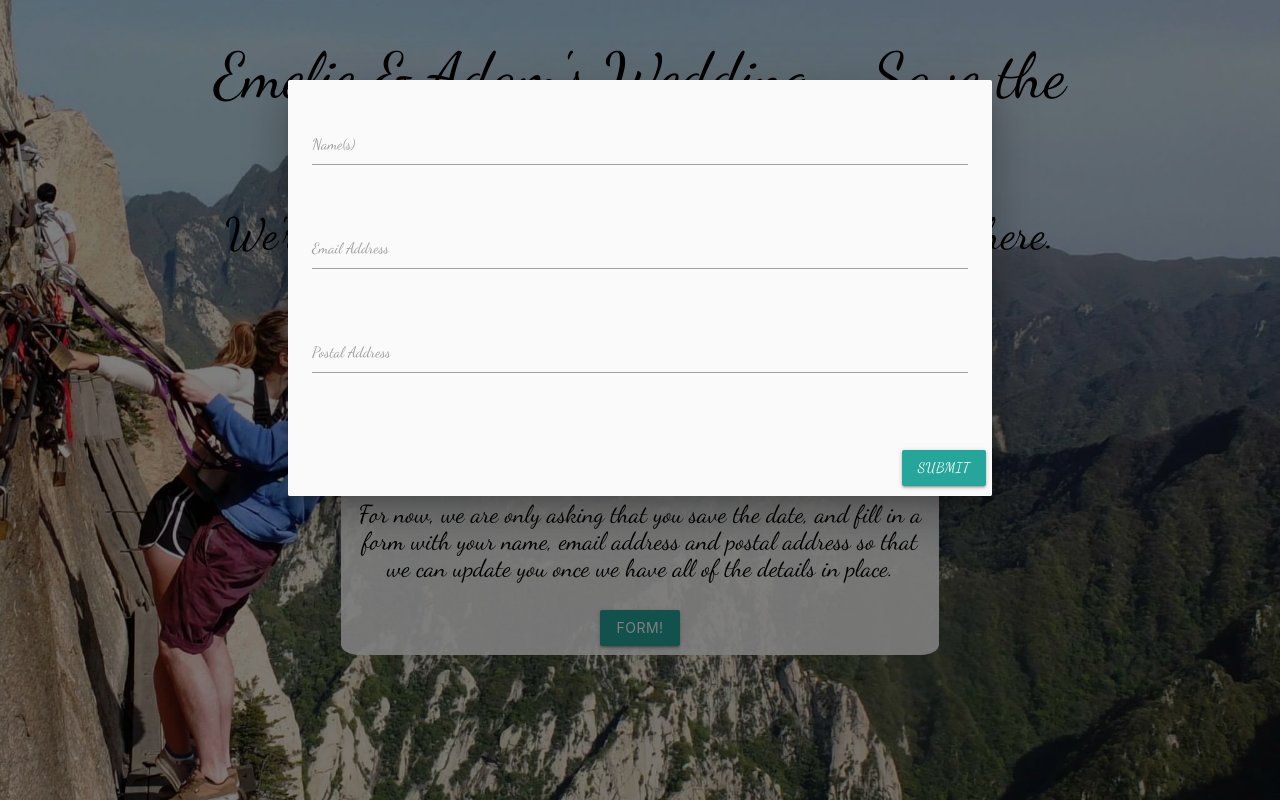
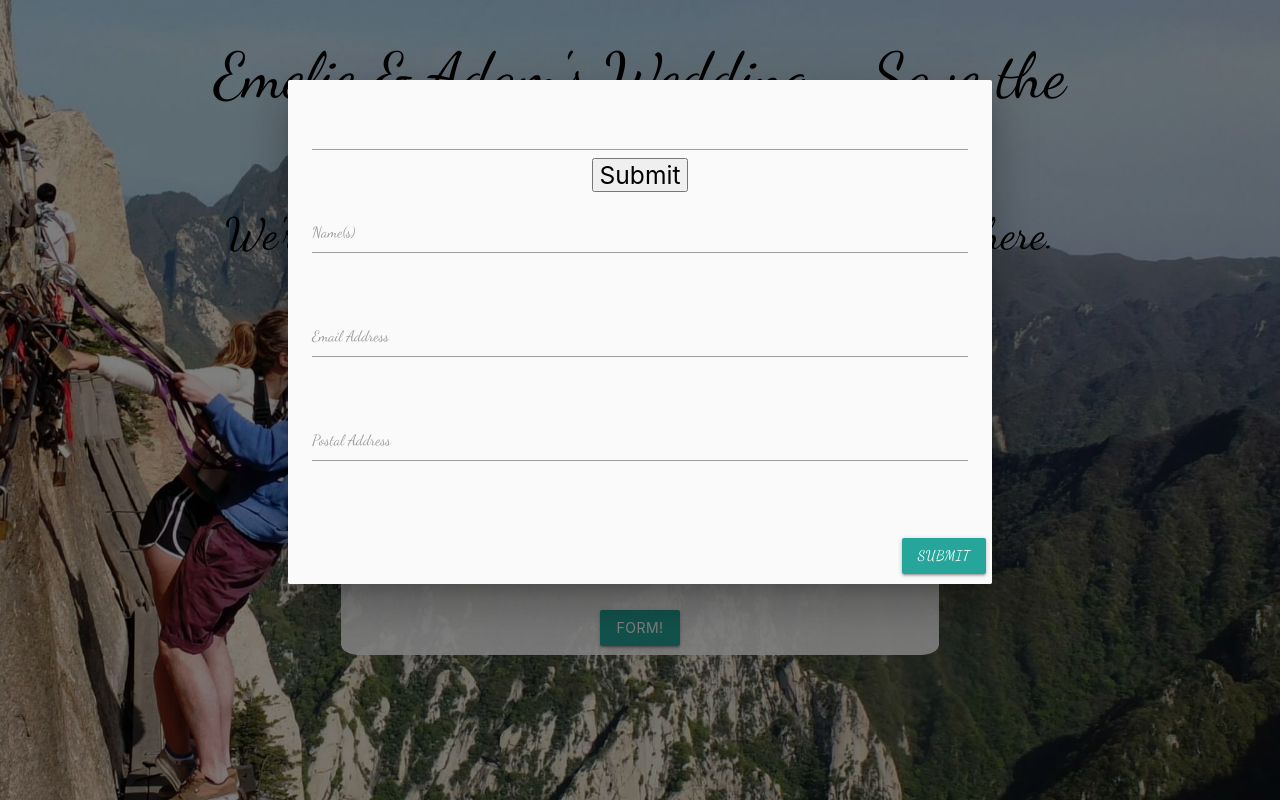
Before and after one commit to adamdelancey/wedding, a plain HTML site: page index.html in a window 1280 px wide. Both pictures are taken after a click on the button "FORM!". Drawn offline with nearby package versions, Linux system fonts and the light colour scheme.

Commit message:
jiosefjioe

```diff
--- a/index.html
+++ b/index.html
@@ -40,6 +40,7 @@
                     <!-- Modal Structure -->
                     <div id="modal1" class="modal">
                         <div class="modal-content">
+                            <form><input type="text"><input type="submit" value="Submit"></form>
                             <div class="row">
                                 <div class="input-field col s12">
                                     <input id="name" type="text" class="validate">
```
